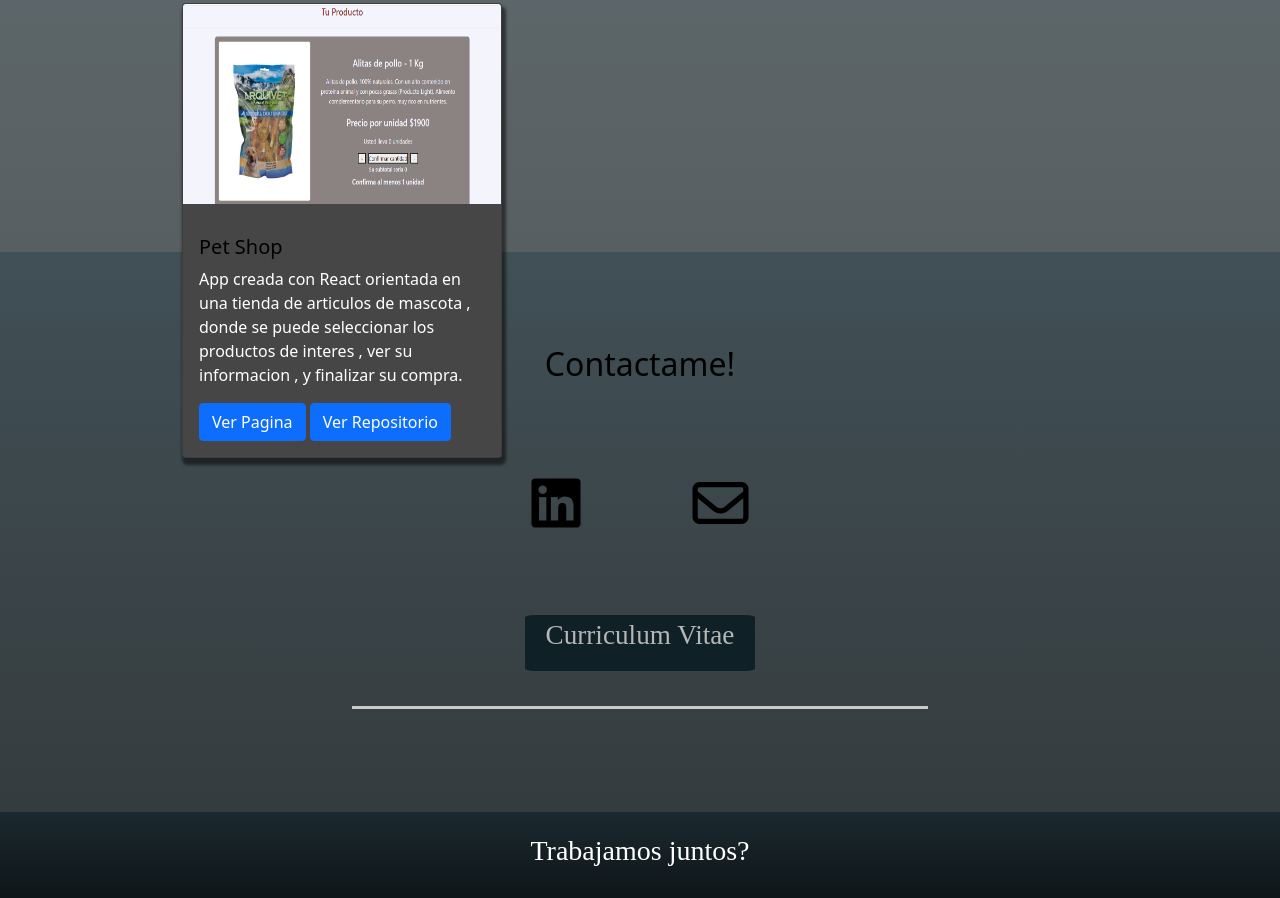
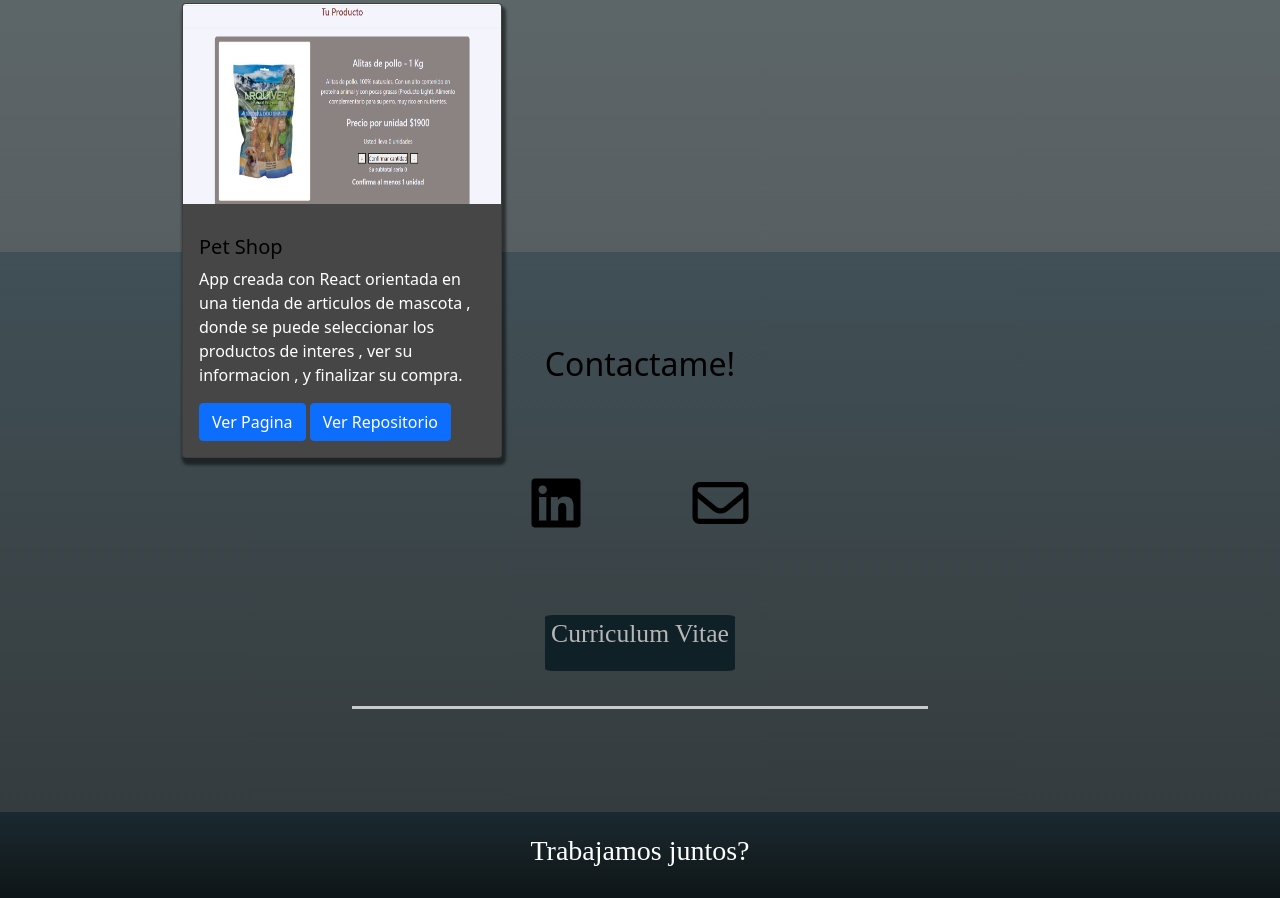
Before and after one commit to Tobias7567/PorfolioTv, a plain HTML site: page index.html in a window 1280 px wide. Shown: the part 2868-3766 px from the top of the page. Drawn offline with nearby package versions, Linux system fonts and the light colour scheme.

```diff
--- a/index.css
+++ b/index.css
@@ -456,7 +456,7 @@ p {
     display: flex;
 
     justify-content: center;
-    width: 18%;
+    width: 190px;
     height: 10%;
     background-color: #0f2027;
     border-radius: 4%;
@@ -465,7 +465,7 @@ p {
   }
   .conteiner_cv a   {
     color: rgb(182, 182, 182);
-    font-size: 1.7em;
+    font-size: 160%;
     font-family: 'Times New Roman', Times, serif;
   }
   .conteiner_cv a:hover {
```
